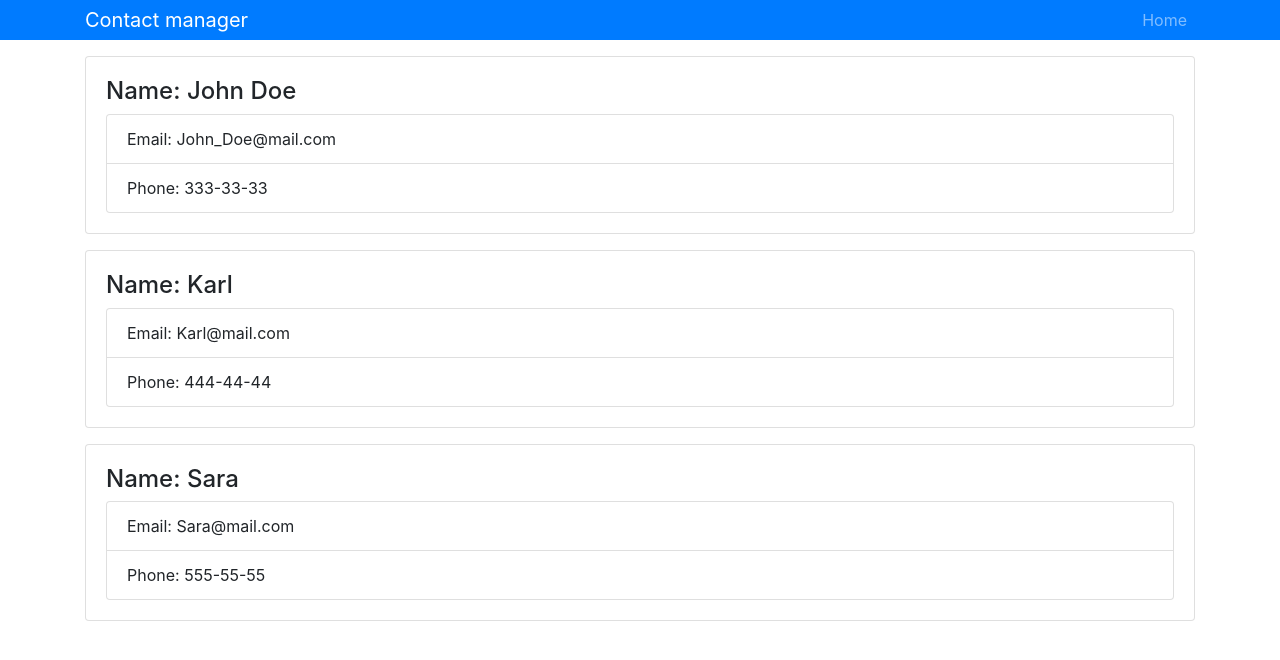
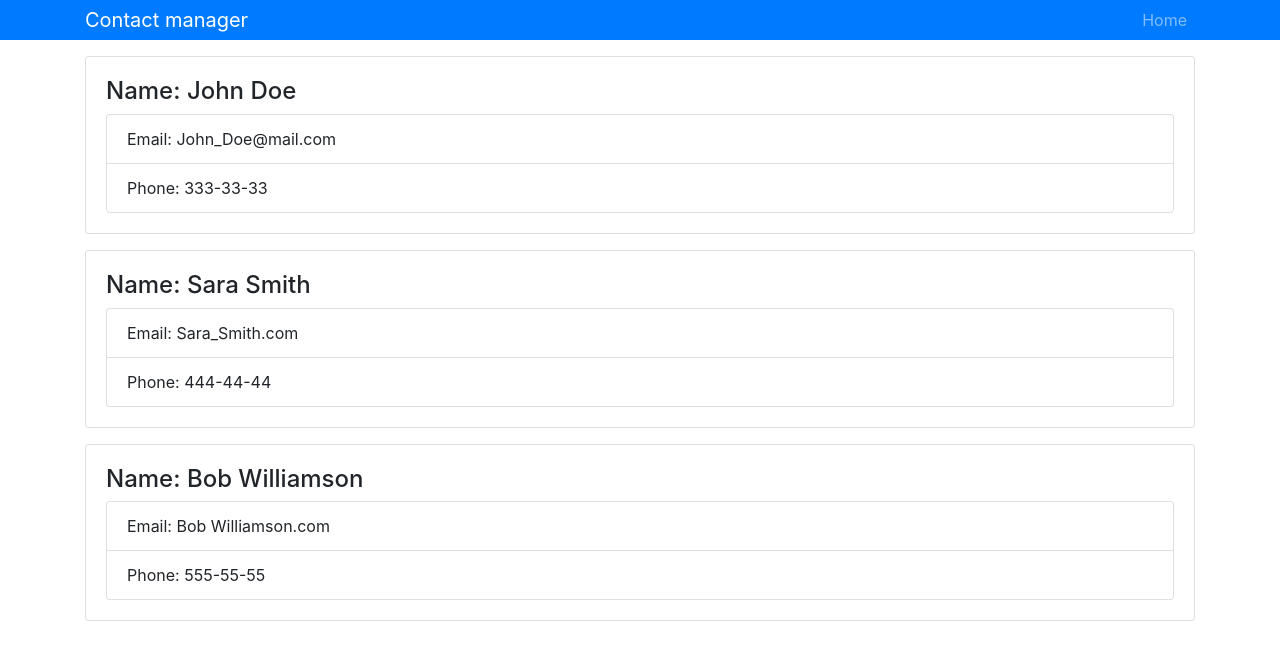
Before and after one commit to volosgoto/contactmanager, a React (Create React App) app: page / in a window 1280 px wide. Shown: the top 660 px of the page. Built offline with nearby package versions, Linux system fonts and the light colour scheme.

Commit message:
add state to contacts

```diff
--- a/src/App.js
+++ b/src/App.js
@@ -1,6 +1,7 @@
 import React, { Component } from "react";
-import Contact from "./components/Contact";
+import Contacts from "./components/Contacts";
 import Header from "./components/Header";
+
 import "bootstrap/dist/css/bootstrap.min.css";
 
 import "./App.css";
@@ -12,13 +13,7 @@
         {/* <Header branding="Contact manager!!!" /> */}
         <Header />
         <div className="container">
-          <Contact
-            name="John Doe"
-            email="John_Doe@mail.com"
-            phone="333-33-33"
-          />
-          <Contact name="Karl" email="Karl@mail.com" phone="444-44-44" />
-          <Contact name="Sara" email="Sara@mail.com" phone="555-55-55" />
+          <Contacts />
         </div>
       </div>
     );
--- /dev/null
+++ b/src/components/Contacts.js
@@ -0,0 +1,48 @@
+import React, { Component } from 'react'
+import Contact from './Contact';
+
+
+class Contacts extends Component {
+  state = {
+    contacts: [
+      {
+        id: 1,
+        name: "John Doe",
+        email: "John_Doe@mail.com",
+        phone: "333-33-33"
+      },
+      {
+        id: 2,
+        name: "Sara Smith",
+        email: "Sara_Smith.com",
+        phone: "444-44-44"
+      },
+      {
+        id: 3,
+        name: "Bob Williamson",
+        email: "Bob Williamson.com",
+        phone: "555-55-55"
+      }
+    ]
+  }
+
+
+  render() {
+    const { contacts } = this.state;
+    return (
+      <div>
+        {contacts.map(contact => (
+          <Contact
+            key={contact.id}
+            contact={contact}
+          // name={contact.name}
+          // email={contact.email}
+          // phone={contact.phone}
+          />
+        ))}
+      </div>
+    )
+  }
+}
+
+export default Contacts;
```
Also changed, not shown: src/components/Contact.js (+7 -5 lines).
